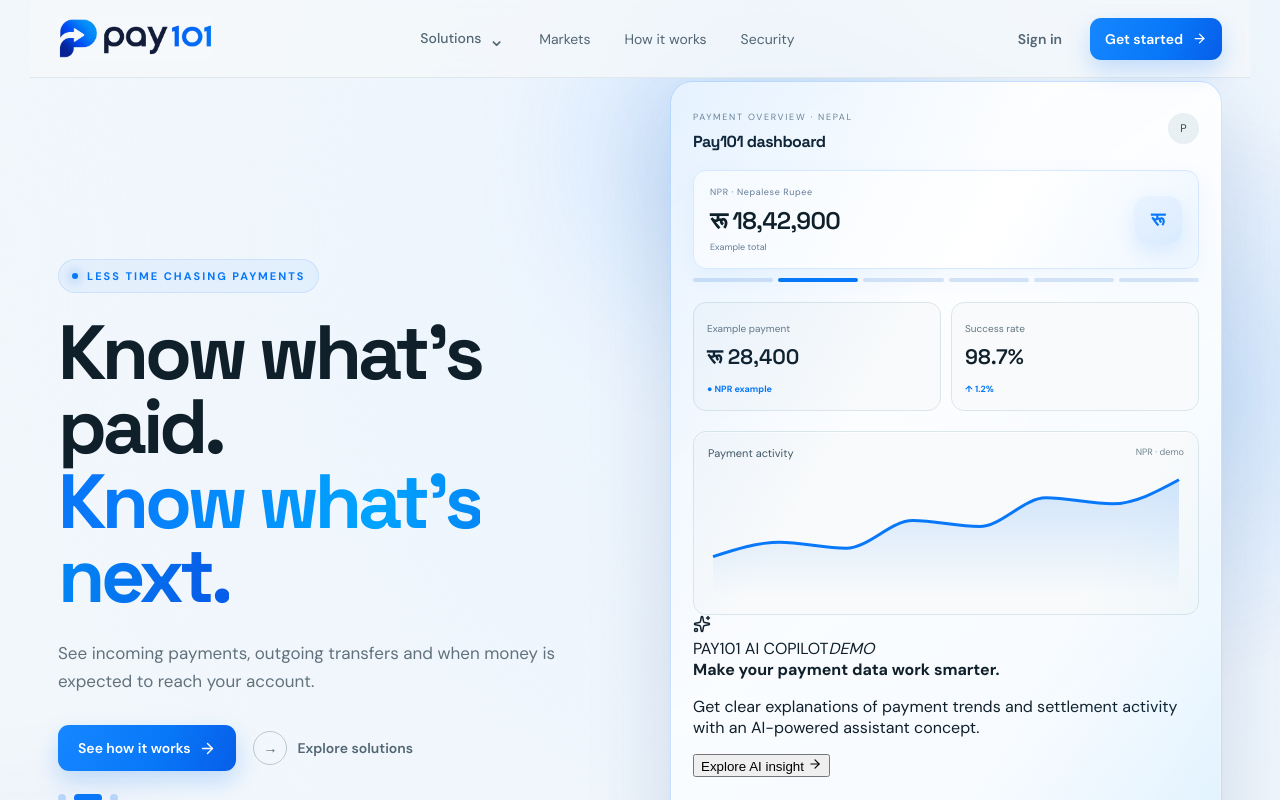
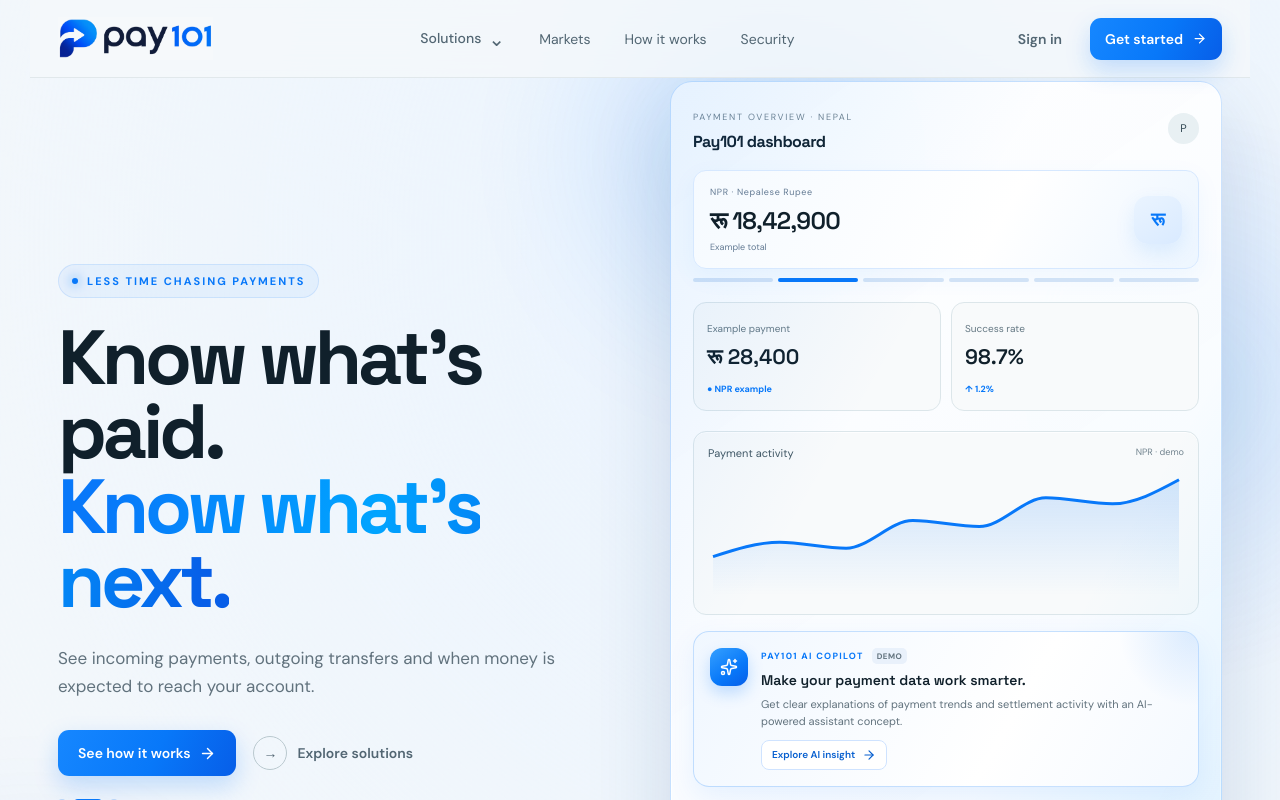
Before and after one commit to kartikmishra543/pay101-demo, a React (Vite) app: page / in a window 1280 px wide. Shown: the top 800 px of the page. Built offline with nearby package versions, Linux system fonts and the light colour scheme.

Commit message:
Style Pay101 AI Copilot feature card

```diff
--- a/src/style.css
+++ b/src/style.css
@@ -191,3 +191,17 @@ footer a:hover{color:var(--blue)}
 @media(prefers-reduced-motion:reduce){
  *,*::before,*::after{animation-duration:.01ms!important;animation-iteration-count:1!important;scroll-behavior:auto!important;transition-duration:.01ms!important}
 }
+
+
+/* AI Copilot demo card inside the Pay101 dashboard */
+.aiCopilot{display:flex;align-items:flex-start;gap:13px;margin-top:16px;padding:16px;border:1px solid rgba(8,120,249,.22);border-radius:16px;background:linear-gradient(120deg,#f0f7ff 0%,#fff 62%,#f4f9ff 100%);box-shadow:0 10px 28px rgba(8,120,249,.08);position:relative;overflow:hidden}
+.aiCopilot:after{content:"";position:absolute;width:150px;height:150px;right:-70px;top:-75px;border-radius:50%;background:radial-gradient(circle,rgba(8,120,249,.12),transparent 70%);pointer-events:none}
+.aiCopilotIcon{width:38px;height:38px;flex:0 0 38px;display:grid;place-items:center;border-radius:12px;color:#fff;background:linear-gradient(145deg,#35a0ff,#0878f9 60%,#075ee8);box-shadow:0 7px 16px rgba(8,120,249,.23)}
+.aiCopilotBody{min-width:0;flex:1;position:relative;z-index:1}
+.aiCopilotLabel{display:flex;align-items:center;gap:8px;margin-bottom:7px;font-size:9px;font-weight:700;letter-spacing:1.3px;color:#0878f9}
+.aiCopilotLabel i{font-style:normal;font-size:8px;letter-spacing:.5px;color:#61727d;background:#e9f1fb;border-radius:5px;padding:3px 5px}
+.aiCopilotBody>strong{display:block;font:600 14px 'Space Grotesk',sans-serif;color:#10202b;line-height:1.35}
+.aiCopilotBody p{margin:6px 0 10px;color:#61727d;font-size:11px;line-height:1.55}
+.aiCopilotButton{display:inline-flex;align-items:center;gap:7px;border:1px solid #cfe3ff;border-radius:8px;background:#fff;color:#075fcf;padding:7px 10px;font:600 10px 'DM Sans',sans-serif;cursor:pointer;transition:background .2s,transform .2s,box-shadow .2s}
+.aiCopilotButton:hover{background:#eaf4ff;transform:translateY(-1px);box-shadow:0 5px 14px rgba(8,120,249,.12)}
+@media(max-width:600px){.aiCopilot{padding:13px;gap:10px}.aiCopilotIcon{width:34px;height:34px;flex-basis:34px}}
```
